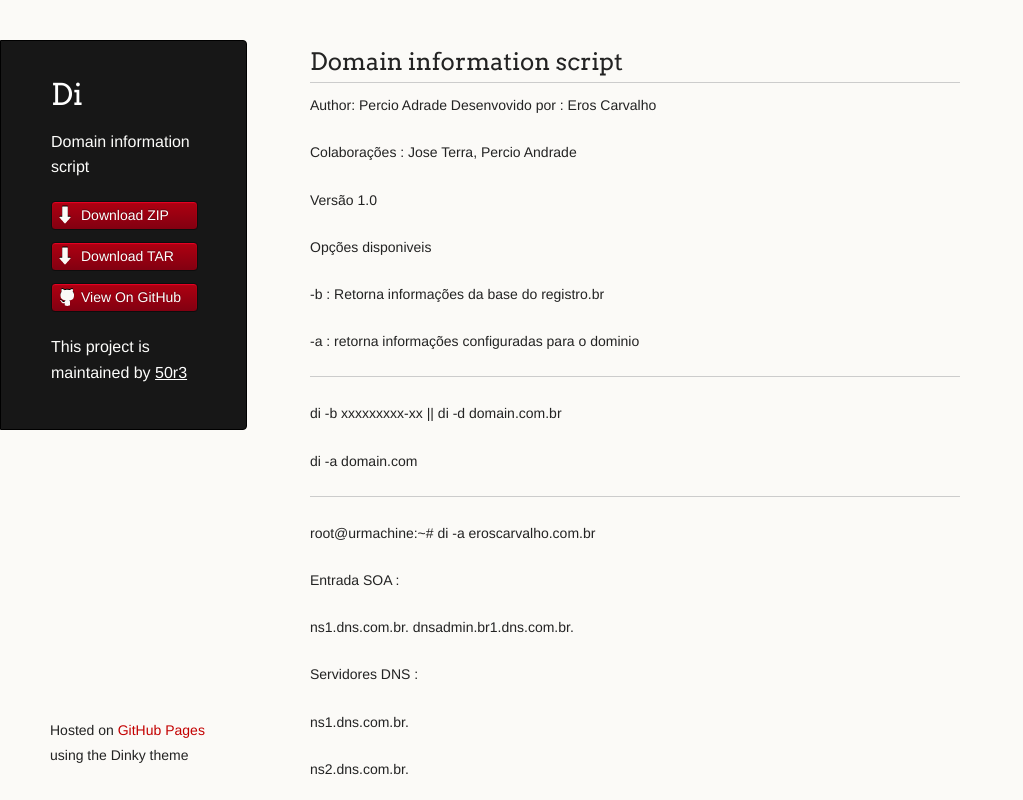
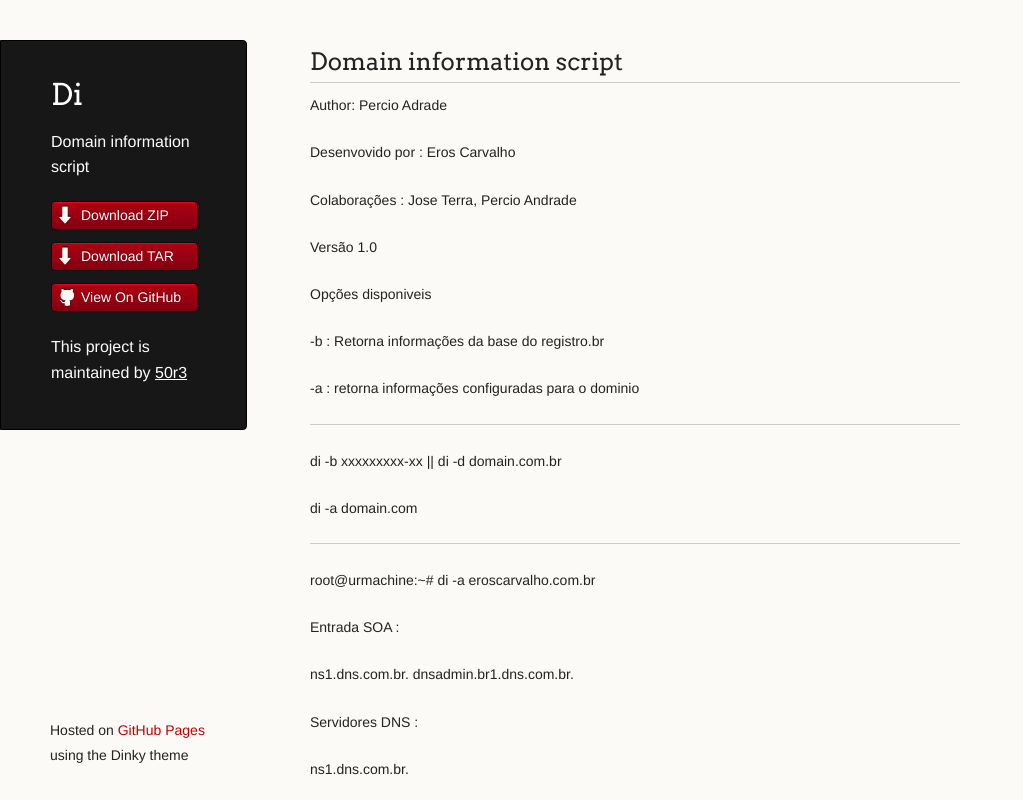
Before and after one commit to 50r3/di, a plain HTML site: page index.html in a window 1280 px wide. Shown: the top 800 px of the page, without its empty margins (0-1023 px from the left). Drawn offline with Linux system fonts and the light colour scheme.

```diff
--- a/index.html
+++ b/index.html
@@ -33,8 +33,9 @@
         <h2>
 <a name="domain-information-script" class="anchor" href="#domain-information-script"><span class="octicon octicon-link"></span></a>Domain information script</h2>
 
-<p>Author: Percio Adrade
-Desenvovido por : Eros Carvalho</p>
+<p>Author: Percio Adrade </p>
+
+<p>Desenvovido por : Eros Carvalho</p>
 
 <p>Colaborações : Jose Terra, Percio Andrade</p>
 
--- a/params.json
+++ b/params.json
@@ -1 +1 @@
-{"name":"Di","tagline":"Domain information script","body":"## Domain information script\r\n\r\nAuthor: Percio Adrade \r\nDesenvovido por : Eros Carvalho\r\n \r\nColaborações : Jose Terra, Percio Andrade\r\n\r\nVersão 1.0\r\n\r\nOpções disponiveis\r\n\r\n-b : Retorna informações da base do registro.br\r\n\r\n-a : retorna informações configuradas para o dominio\r\n***\r\n\r\n\r\ndi -b xxxxxxxxx-xx || di -d domain.com.br\r\n\r\ndi -a domain.com\r\n***\r\n\r\nroot@urmachine:~# di -a eroscarvalho.com.br\r\n\r\n Entrada SOA :\r\n\r\nns1.dns.com.br.   dnsadmin.br1.dns.com.br.\r\n\r\n Servidores DNS :\r\n\r\nns1.dns.com.br.\r\n\r\nns2.dns.com.br.\r\n\r\n IP para dominio.com.br :\r\n\r\nxxx.xxx.xxx.xxx\r\n\r\n Entradas MX :\r\n\r\n0 dominio.com.br.\r\n\r\n Entradas SPF/TXT :\r\n\r\n\"v=spf1 a mx include:websitewelcome.com ~all\"\r\n\r\n\r\n***\r\n","google":"","note":"Don't delete this file! It's used internally to help with page regeneration."}
+{"name":"Di","tagline":"Domain information script","body":"## Domain information script\r\n\r\nAuthor: Percio Adrade \r\n\r\nDesenvovido por : Eros Carvalho\r\n \r\nColaborações : Jose Terra, Percio Andrade\r\n\r\nVersão 1.0\r\n\r\nOpções disponiveis\r\n\r\n-b : Retorna informações da base do registro.br\r\n\r\n-a : retorna informações configuradas para o dominio\r\n***\r\n\r\n\r\ndi -b xxxxxxxxx-xx || di -d domain.com.br\r\n\r\ndi -a domain.com\r\n***\r\n\r\nroot@urmachine:~# di -a eroscarvalho.com.br\r\n\r\n Entrada SOA :\r\n\r\nns1.dns.com.br.   dnsadmin.br1.dns.com.br.\r\n\r\n Servidores DNS :\r\n\r\nns1.dns.com.br.\r\n\r\nns2.dns.com.br.\r\n\r\n IP para dominio.com.br :\r\n\r\nxxx.xxx.xxx.xxx\r\n\r\n Entradas MX :\r\n\r\n0 dominio.com.br.\r\n\r\n Entradas SPF/TXT :\r\n\r\n\"v=spf1 a mx include:websitewelcome.com ~all\"\r\n\r\n\r\n***\r\n","google":"","note":"Don't delete this file! It's used internally to help with page regeneration."}
```
